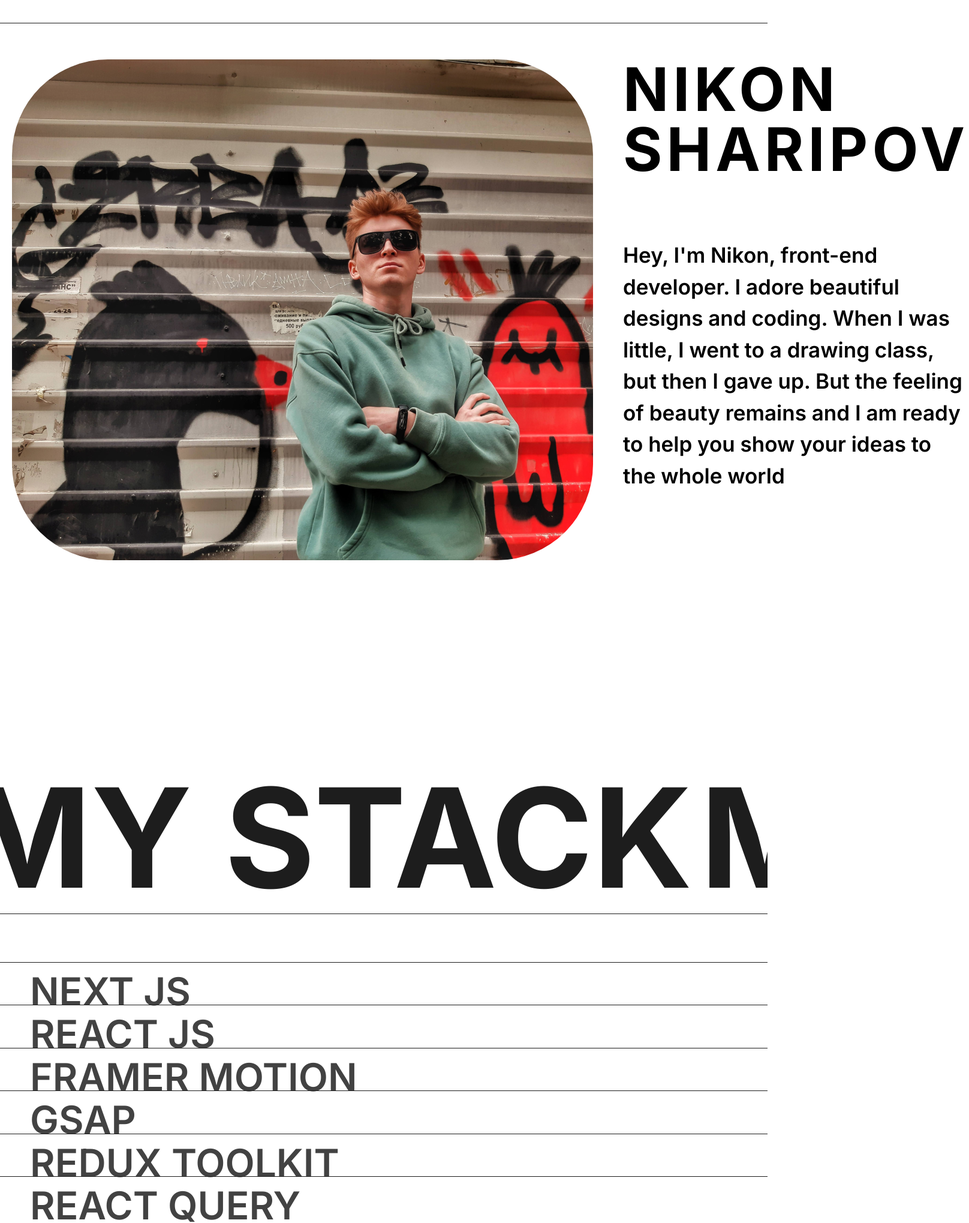
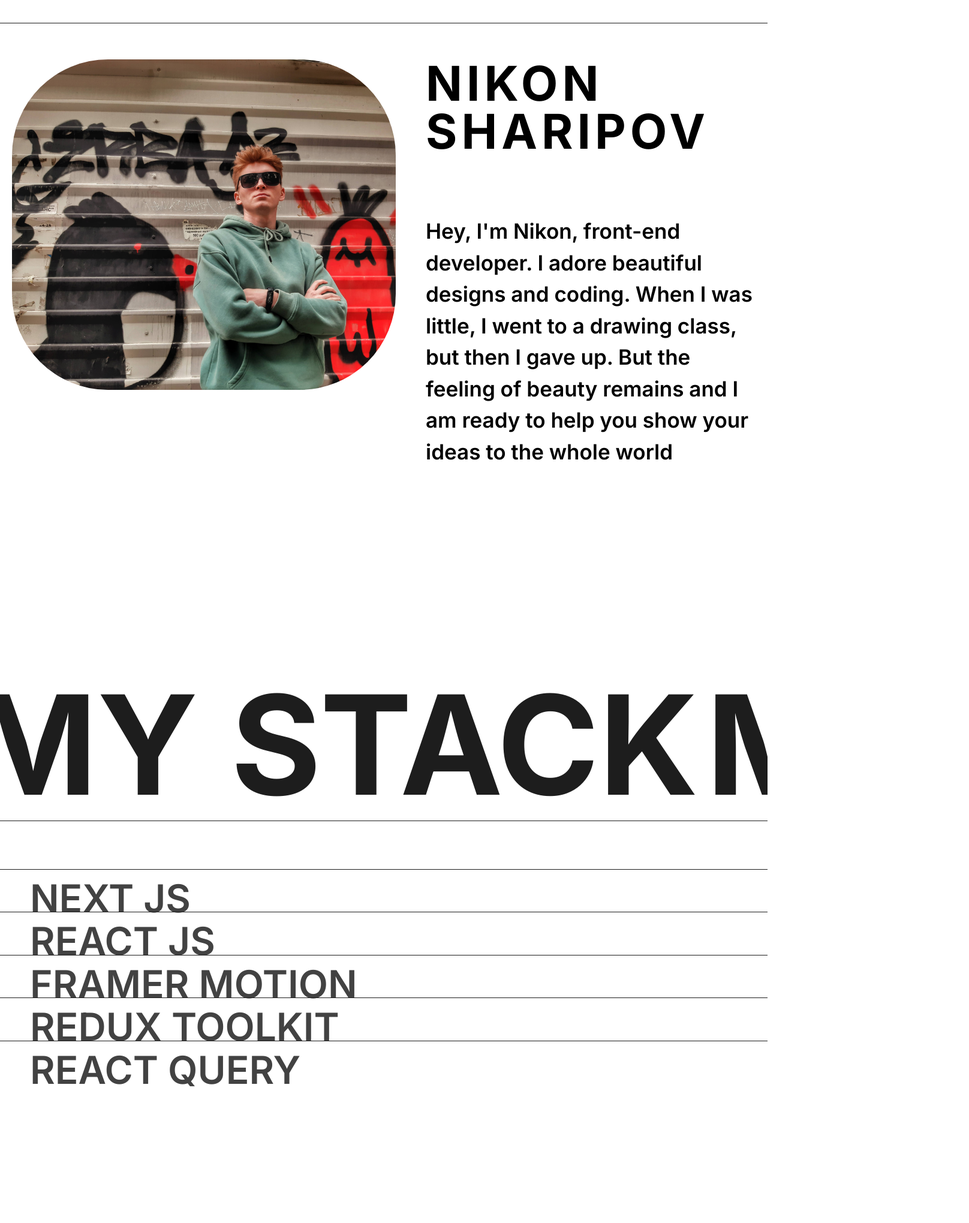
Before and after one commit to ametr1ne/my-portfolio, a Next.js app: page / in a window 1280 px wide. Shown: the part 389-2428 px from the top of the page at 60% size, 1616 px wide, since content can reach past the window. Built offline with nearby package versions, Linux system fonts and the light colour scheme.

Commit message:
nav-menu

```diff
--- a/src/components/burger.module.scss
+++ b/src/components/burger.module.scss
@@ -5,7 +5,7 @@
   border-radius: 20px;
   background-color: $secondary-color;
   cursor: pointer;
-  transition: background-color 0.3s ease 0.5s;
+  transition: background-color 0.3s ease;
 
   .line {
     position: absolute;
@@ -15,8 +15,7 @@
     width: 25px;
     height: 2px;
     background-color: $primary-color;
-    transition: rotate 0.3s ease 0.5s, background-color 0.3s ease 0.5s,
-      top 0.3s ease 0.5s;
+    transition: rotate 0.3s ease, background-color 0.3s ease, top 0.3s ease;
 
     &:nth-child(1) {
       top: 40%;
--- a/src/components/header.tsx
+++ b/src/components/header.tsx
@@ -1,12 +1,11 @@
 "use client";
 
+import clsx from "clsx";
 import { useState } from "react";
 import Burger from "./burger";
+import styles from "./header.module.scss";
 import Logo from "./logo";
 import NavMenu from "./nav-menu/nav-menu";
-import { AnimatePresence } from "framer-motion";
-import styles from "./header.module.scss";
-import clsx from "clsx";
 
 const Header = () => {
   const [isActive, setIsActive] = useState(false);
@@ -19,9 +18,7 @@ const Header = () => {
         isActive={isActive}
         onClick={() => setIsActive(!isActive)}
       />
-      <AnimatePresence mode="wait">
-        {isActive && <NavMenu close={() => setIsActive(false)} />}
-      </AnimatePresence>
+      <NavMenu close={() => setIsActive(false)} isActive={isActive} />
     </>
   );
 };
--- a/src/components/logo.tsx
+++ b/src/components/logo.tsx
@@ -1,5 +1,3 @@
-
-
 const Logo = ({ className }: { className?: string }) => {
   return (
     <svg
--- a/src/components/nav-menu/menu-anim.ts
+++ b/src/components/nav-menu/menu-anim.ts
@@ -1,10 +1,10 @@
 export const menuSlide = {
-  initial: { x: "calc(100% + 100px)" },
+  initial: { x: "100%" },
 
   enter: { x: "0", transition: { duration: 0.8, ease: [0.76, 0, 0.24, 1] } },
 
   exit: {
-    x: "calc(100% + 100px)",
+    x: "100%",
     transition: { duration: 0.8, ease: [0.76, 0, 0.24, 1] },
   },
 };
@@ -22,9 +22,3 @@ export const slide = {
     transition: { duration: 0.8, ease: [0.76, 0, 0.24, 1], delay: 0.05 * i },
   }),
 };
-
-export const scale = {
-  open: { scale: 1, transition: { duration: 0.3 } },
-
-  closed: { scale: 0, transition: { duration: 0.4 } },
-};
--- a/src/components/nav-menu/nav-menu.module.scss
+++ b/src/components/nav-menu/nav-menu.module.scss
@@ -6,11 +6,21 @@
   width: 100%;
   height: 100%;
   z-index: 20;
+  opacity: 0;
+  visibility: hidden;
+  transition: opacity 0.5s cubic-bezier(0.76, 0, 0.24, 1) 0.3s,
+    visibility 0.5s cubic-bezier(0.76, 0, 0.24, 1) 0.3s;
+
+  &.active {
+    opacity: 1;
+    visibility: visible;
+    transition: opacity 0.5s cubic-bezier(0.76, 0, 0.24, 1),
+      visibility 0.5s cubic-bezier(0.76, 0, 0.24, 1);
+  }
 
   .content {
     background-color: #242424;
     height: 100dvh;
-    width: 750px;
     position: absolute;
     right: 0;
     top: 0;
@@ -18,7 +28,7 @@
     display: flex;
     justify-content: center;
     align-items: flex-end;
-    padding: 70px 0;
+    padding: 70px 100px;
 
     .list {
       &Item {
--- a/src/components/nav-menu/nav-menu.tsx
+++ b/src/components/nav-menu/nav-menu.tsx
@@ -2,8 +2,9 @@
 
 import Link from "next/link";
 import styles from "./nav-menu.module.scss";
-import { motion } from "framer-motion";
+import { AnimatePresence, motion } from "framer-motion";
 import { menuSlide, slide } from "./menu-anim";
+import clsx from "clsx";
 
 const navItems = [
   {
@@ -27,16 +28,26 @@ const navItems = [
   },
 ];
 
-const NavMenu = ({ close }: { close: () => void }) => {
+const NavMenu = ({
+  close,
+  isActive,
+}: {
+  close: () => void;
+  isActive: boolean;
+}) => {
   return (
-    <motion.div
+    <div
+      className={clsx(styles.overlay, isActive && styles.active)}
+      onClick={() => close()}>
+      <AnimatePresence mode="wait">
+        {isActive && (
+          <motion.nav
             variants={menuSlide}
             initial="initial"
             animate="enter"
             exit="exit"
-      className={styles.overlay}
-      onClick={() => close()}>
-      <nav className={styles.content} onClick={(e) => e.stopPropagation()}>
+            className={styles.content}
+            onClick={(e) => e.stopPropagation()}>
             <ul className={styles.list}>
               {navItems.map((item, index) => (
                 <motion.li
@@ -51,8 +62,10 @@ const NavMenu = ({ close }: { close: () => void }) => {
                 </motion.li>
               ))}
             </ul>
-      </nav>
-    </motion.div>
+          </motion.nav>
+        )}
+      </AnimatePresence>
+    </div>
   );
 };
 
--- a/src/components/sections/about.module.scss
+++ b/src/components/sections/about.module.scss
@@ -4,6 +4,11 @@
   justify-content: space-between;
   gap: 50px;
   padding: 0 20px;
+
+  .imgContainer {
+    width: 100%;
+    max-width: 50vw;
+  }
 
   .image {
     border-radius: 160px;
@@ -12,8 +17,12 @@
     object-fit: cover;
   }
 
+  .text {
+    flex: 1;
+  }
+
   h3 {
-    font-size: 100px;
+    font-size: clamp(50px, 80px, 100px);
     font-weight: 700;
     line-height: 1;
     text-transform: uppercase;
@@ -22,7 +31,7 @@
   }
 
   p {
-    font-size: 35px;
+    font-size: clamp(20px, 35px, 35px);
     font-weight: 600;
   }
 }
--- a/src/components/sections/about.tsx
+++ b/src/components/sections/about.tsx
@@ -22,6 +22,7 @@ const About = () => {
         thirdText={thirdText}
       />
       <div className={styles.content}>
+        <div className={styles.imgContainer}>
           <Image
             className={styles.image}
             src={"/me.png"}
@@ -29,6 +30,7 @@ const About = () => {
             height={835}
             alt="photo"
           />
+        </div>
         <div className={styles.text}>
           <h3>Nikon Sharipov</h3>
           <p>
--- a/src/components/sections/stack.tsx
+++ b/src/components/sections/stack.tsx
@@ -18,10 +18,6 @@ const skills = [
   {
     text: "Framer Motion",
     color: "hsl(335.93deg 100% 67.25%)",
-  },
-  {
-    text: "GSAP",
-    color: "#0ae448",
   },
   {
     text: "Redux Toolkit",
```
Lines whose indentation alone changed are shown as unchanged.
